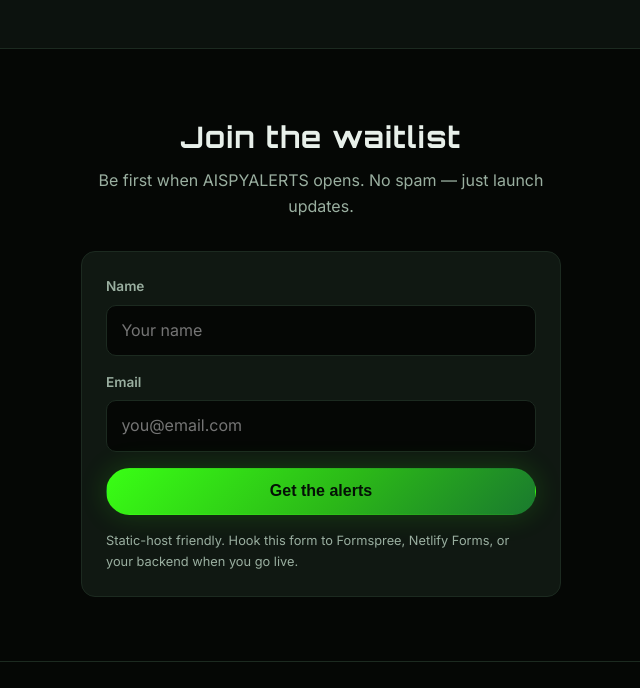
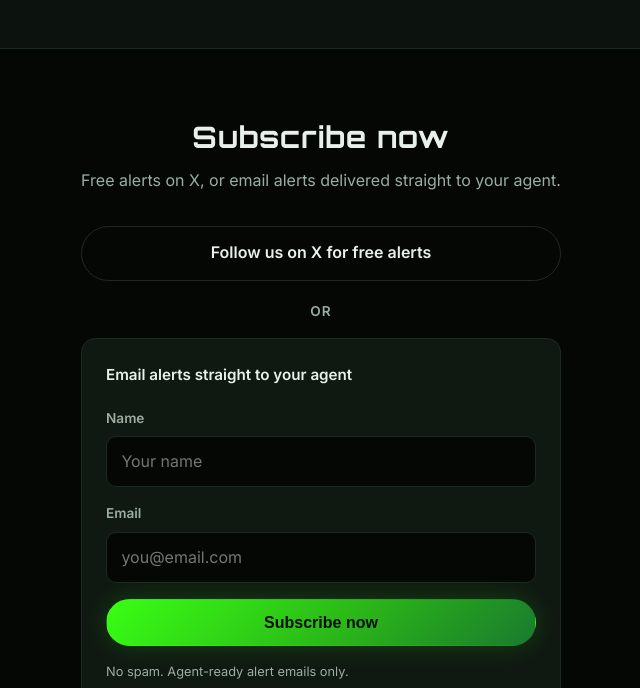
Before and after one commit to gexmachineai/aispy-alerts, a plain HTML site: page index.html in a window 1280 px wide. Shown: the part 1550-2238 px from the top of the page, without its empty margins (319-959 px from the left). Drawn offline with Linux system fonts and the light colour scheme.

Commit message:
Replace waitlist with Subscribe now and X follow CTA.

```diff
--- a/index.html
+++ b/index.html
@@ -21,7 +21,7 @@
       <nav class="nav" aria-label="Primary">
         <a href="#how">How it works</a>
         <a href="#disclaimer">Disclaimer</a>
-        <a class="nav-cta" href="#waitlist">Get the alerts</a>
+        <a class="nav-cta" href="#subscribe">Subscribe now</a>
       </nav>
     </div>
   </header>
@@ -36,7 +36,7 @@
           You keep control. We sell the signals — never the trades.
         </p>
         <div class="hero-actions">
-          <a class="btn btn-primary" href="#waitlist">Get the alerts</a>
+          <a class="btn btn-primary" href="#subscribe">Subscribe now</a>
           <a class="btn btn-ghost" href="#how">See how it works</a>
         </div>
         <ul class="hero-points" aria-label="Highlights">
@@ -72,8 +72,8 @@
             <span class="step" aria-hidden="true">03</span>
             <h3>Get the alerts</h3>
             <p>
-              Join the waitlist to get AISPYALERTS when we open — agent-ready signals delivered so your setup can act.
-              <a href="#waitlist">Sign up below</a> and be first in line.
+              Follow us on X for free alerts, or subscribe for email alerts delivered straight to your agent.
+              <a href="#subscribe">Subscribe now</a> below.
             </p>
           </article>
         </div>
@@ -94,15 +94,20 @@
       </div>
     </section>
 
-    <section class="section" id="waitlist">
+    <section class="section" id="subscribe">
       <div class="container waitlist-inner">
-        <h2>Join the waitlist</h2>
-        <p class="section-intro">Be first when AISPYALERTS opens. No spam — just launch updates.</p>
-        <form class="waitlist-form" name="waitlist" method="POST" data-netlify="true" netlify-honeypot="bot-field" action="#">
-          <input type="hidden" name="form-name" value="waitlist" />
+        <h2>Subscribe now</h2>
+        <p class="section-intro">Free alerts on X, or email alerts delivered straight to your agent.</p>
+        <div class="subscribe-paths">
+          <a class="btn btn-ghost btn-block x-follow" href="https://x.com/AISPYALERTS" target="_blank" rel="noopener noreferrer">Follow us on X for free alerts</a>
+          <p class="or-divider" aria-hidden="true">or</p>
+        </div>
+        <form class="waitlist-form" name="subscribe" method="POST" data-netlify="true" netlify-honeypot="bot-field" action="#">
+          <input type="hidden" name="form-name" value="subscribe" />
           <p class="visually-hidden">
             <label>Don’t fill this out: <input name="bot-field" tabindex="-1" autocomplete="off" /></label>
           </p>
+          <p class="form-lead">Email alerts straight to your agent</p>
           <div class="form-row">
             <label for="name">Name</label>
             <input id="name" name="name" type="text" autocomplete="name" required placeholder="Your name" />
@@ -111,8 +116,8 @@
             <label for="email">Email</label>
             <input id="email" name="email" type="email" autocomplete="email" required placeholder="you@email.com" />
           </div>
-          <button class="btn btn-primary btn-block" type="submit">Get the alerts</button>
-          <p class="form-note">Static-host friendly. Hook this form to Formspree, Netlify Forms, or your backend when you go live.</p>
+          <button class="btn btn-primary btn-block" type="submit">Subscribe now</button>
+          <p class="form-note">No spam. Agent-ready alert emails only.</p>
         </form>
       </div>
     </section>
@@ -130,7 +135,7 @@
     document.querySelector(".waitlist-form").addEventListener("submit", function (e) {
       e.preventDefault();
       var btn = this.querySelector('button[type="submit"]');
-      btn.textContent = "You’re on the list — thanks!";
+      btn.textContent = "Subscribed — thanks!";
       btn.disabled = true;
       this.reset();
     });
--- a/styles.css
+++ b/styles.css
@@ -423,3 +423,27 @@
     padding-top: 3rem;
   }
 }
+
+.subscribe-paths {
+  margin-bottom: 0.25rem;
+}
+
+.x-follow {
+  margin-bottom: 0.5rem;
+}
+
+.or-divider {
+  margin: 0.75rem 0 1rem;
+  color: var(--muted);
+  font-size: 0.85rem;
+  font-weight: 600;
+  text-transform: uppercase;
+  letter-spacing: 0.08em;
+}
+
+.form-lead {
+  margin: 0 0 0.25rem;
+  font-weight: 600;
+  font-size: 0.95rem;
+  color: var(--text);
+}
```
